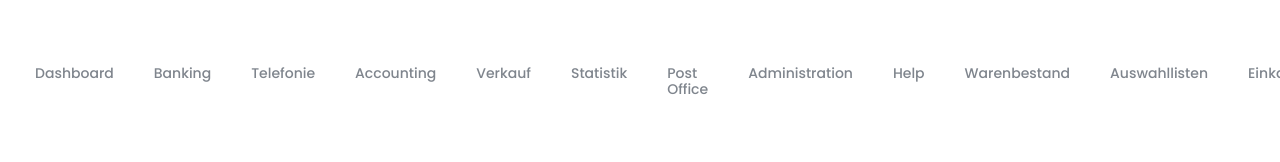
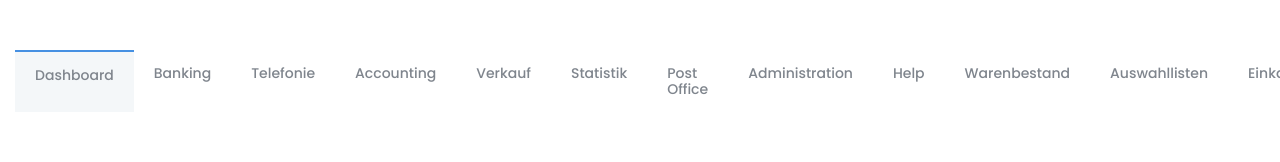
Before and after one commit to denysnazarenko/-Tabs-omponent, a React (Create React App) app: page / in a window 1280 px wide. Shown: the top 162 px of the page. Built offline with nearby package versions, Linux system fonts and the light colour scheme.

Commit message:
added interaction with localStorage and made an active tab

```diff
--- a/public/index.html
+++ b/public/index.html
@@ -7,7 +7,7 @@
   <meta name="viewport" content="width=device-width, initial-scale=1" />
   <meta name="theme-color" content="#000000" />
   <meta name="description" content="Web site created using create-react-app" />
-  <title>React App</title>
+  <title>Tabs</title>
 </head>
 
 <body>
--- a/src/components/tabContainer/TabContainer.js
+++ b/src/components/tabContainer/TabContainer.js
@@ -14,9 +14,9 @@ const TabContainer = () => {
 
   return (
     <section className="tab-container">
-      <PinnedTabs tabs={pinnedTabs}/>
-      <UnpinnedTabs tabs={unpinnedTabs}/>
-      {overflowTabs.length > 0 && <OverflowMenu tabs={overflowTabs}/>}
+      <PinnedTabs tabs={pinnedTabs} />
+      <UnpinnedTabs tabs={unpinnedTabs} />
+      {overflowTabs.length > 0 && <OverflowMenu tabs={overflowTabs} />}
     </section>
   )
 }
--- a/src/components/tabContainer/TabsSlice.js
+++ b/src/components/tabContainer/TabsSlice.js
@@ -1,21 +1,31 @@
 import { createSlice } from "@reduxjs/toolkit";
 
-const initialState = {
+const loadStateFromLocalStorage = () => {
+  try {
+    const savedState = localStorage.getItem('tabsState');
+    return savedState ? JSON.parse(savedState) : undefined;
+  } catch (error) {
+    console.error('Failed to load state from localStorage', error);
+    return undefined;
+  }
+};
+
+const initialState = loadStateFromLocalStorage() || {
   tabs: [
-    { id: 1, title: "Dashboard", isPinned: true, url: "/dashboard" },
-    { id: 2, title: "Banking", isPinned: false, url: "/banking" },
-    { id: 3, title: "Telefonie", isPinned: false, url: "/telefonie" },
-    { id: 4, title: "Accounting", isPinned: false, url: "/accounting" },
-    { id: 5, title: "Verkauf", isPinned: false, url: "/verkauf" },
-    { id: 6, title: "Statistik", isPinned: false, url: "/statistik" },
-    { id: 7, title: "Post Office", isPinned: false, url: "/postoffice" },
-    { id: 8, title: "Administration", isPinned: false, url: "/administration" },
-    { id: 9, title: "Help", isPinned: false, url: "/help" },
-    { id: 10, title: "Warenbestand", isPinned: false, url: "/warenbestand" },
-    { id: 11, title: "Auswahllisten", isPinned: false, url: "/auswahllisten" },
-    { id: 12, title: "Einkauf", isPinned: false, url: "/einkauf" },
-    { id: 13, title: "Rechn", isPinned: false, url: "/rechn" },
-    { id: 14, title: "Lagerverwaltung", isPinned: false, url: "/lagerverwaltung" }
+    { id: 1, title: "Dashboard", isPinned: true, isActive: true, url: "/dashboard" },
+    { id: 2, title: "Banking", isPinned: false, isActive: false, url: "/banking" },
+    { id: 3, title: "Telefonie", isPinned: false, isActive: false, url: "/telefonie" },
+    { id: 4, title: "Accounting", isPinned: false, isActive: false, url: "/accounting" },
+    { id: 5, title: "Verkauf", isPinned: false, isActive: false, url: "/verkauf" },
+    { id: 6, title: "Statistik", isPinned: false, isActive: false, url: "/statistik" },
+    { id: 7, title: "Post Office", isPinned: false, isActive: false, url: "/postoffice" },
+    { id: 8, title: "Administration", isPinned: false, isActive: false, url: "/administration" },
+    { id: 9, title: "Help", isPinned: false, isActive: false, url: "/help" },
+    { id: 10, title: "Warenbestand", isPinned: false, isActive: false, url: "/warenbestand" },
+    { id: 11, title: "Auswahllisten", isPinned: false, isActive: false, url: "/auswahllisten" },
+    { id: 12, title: "Einkauf", isPinned: false, isActive: false, url: "/einkauf" },
+    { id: 13, title: "Rechn", isPinned: false, isActive: false, url: "/rechn" },
+    { id: 14, title: "Lagerverwaltung", isPinned: false, isActive: false, url: "/lagerverwaltung" }
   ],
   overflowTabs: [],
   activeTabId: 1,
@@ -25,9 +35,18 @@ const tabsSlice = createSlice({
   name: "tabs",
   initialState,
   reducers: {
-
+    setActiveTab: (state, action) => {
+      const activeTabId = action.payload;
+      state.tabs.forEach((tab) => {
+        tab.isActive = tab.id === activeTabId;
+      });
+      state.activeTabId = activeTabId;
+    },
   }
 })
 
 const { actions, reducer } = tabsSlice;
 export default reducer;
+export const {
+  setActiveTab
+} = actions;
--- a/src/components/tabItem/TabItem.js
+++ b/src/components/tabItem/TabItem.js
@@ -1,12 +1,20 @@
-
+import { useDispatch } from 'react-redux';
+import { setActiveTab } from '../tabContainer/TabsSlice';
 
 import './tabItem.scss';
 
-const TabItem = ({tab, draggable}) => {
+const TabItem = ({ tab, draggable }) => {
+  const dispatch = useDispatch();
+
+  const setActive = () => {
+    dispatch(setActiveTab(tab.id))
+  }
+
   return (
     <div
-      className={`tab-item ${tab.isPinned ? "pinned" : ""}`}
-      draggable={draggable}>
+      className={`tab-item ${tab.isPinned ? "pinned" : ""} ${tab.isActive ? "active" : ""}`}
+      draggable={draggable}
+      onClick={setActive}>
       {tab.title}
     </div>
   );
--- a/src/components/tabItem/tabItem.scss
+++ b/src/components/tabItem/tabItem.scss
@@ -4,4 +4,8 @@
   &:hover {
     background: #f4f7f9;
   }
+  &.active {
+    background: #f4f7f9;
+    border-top: 2px solid #4690E2;
+  }
 }
--- a/src/store/index.js
+++ b/src/store/index.js
@@ -1,9 +1,20 @@
 import { configureStore } from "@reduxjs/toolkit";
 import tabs from '../components/tabContainer/TabsSlice';
 
+const localStorageMiddleware = store => next => action => {
+  const result = next(action);
+  try {
+    const state = store.getState();
+    localStorage.setItem('tabsState', JSON.stringify(state.tabs));
+  } catch (error) {
+    console.error('Failed to save state to localStorage', error);
+  }
+  return result;
+};
+
 const store = configureStore({
   reducer: { tabs },
-  middleware: getDefaultMiddleware => getDefaultMiddleware(),
+  middleware: getDefaultMiddleware => getDefaultMiddleware().concat(localStorageMiddleware),
   devTools: process.env.NODE_ENV !== 'production'
 })
 
```
